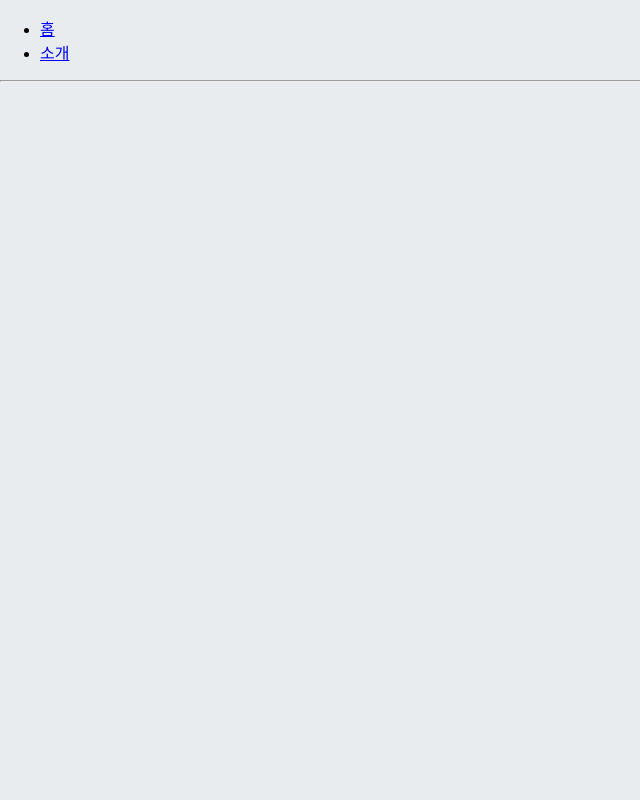
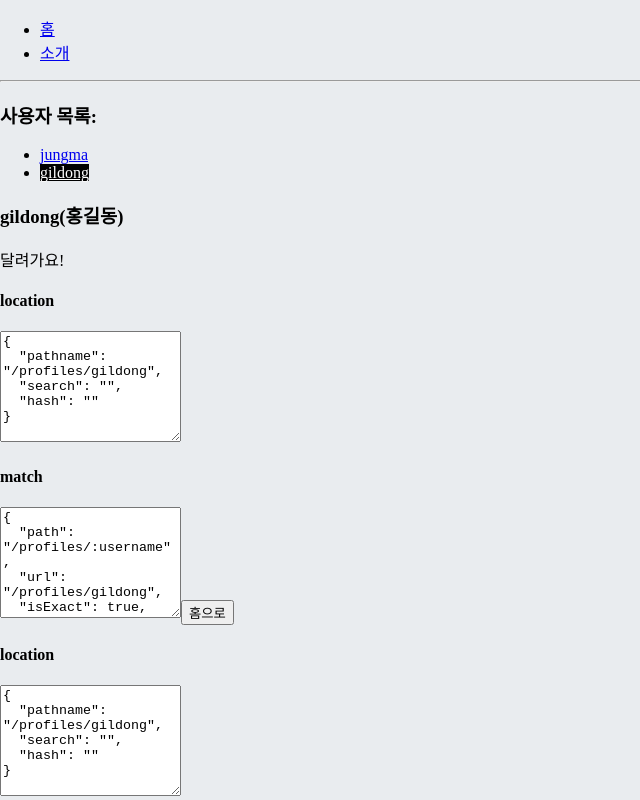
Before and after one commit to Jungma1/study-react, a React (Create React App) app: page /profiles/gildong in a window 1280 px wide. Shown: the top 800 px of the page, without its empty margins (0-640 px from the left). Built offline with nearby package versions, Linux system fonts and the light colour scheme.

Commit message:
Finish project!

```diff
--- a/package.json
+++ b/package.json
@@ -9,6 +9,7 @@
     "classnames": "^2.2.6",
     "node-sass": "4.14.1",
     "npm": "^7.6.3",
+    "qs": "^6.10.1",
     "react": "^17.0.1",
     "react-dom": "^17.0.1",
     "react-icons": "^4.2.0",
--- a/src/App.js
+++ b/src/App.js
@@ -1,7 +1,10 @@
 import React from 'react';
-import { Route, Link } from 'react-router-dom';
+import { Route, Link, Switch } from 'react-router-dom';
 import About from './pages/About';
+import HistorySample from './pages/HistorySample';
 import Home from './pages/Home';
+import Profile from './pages/Profile';
+import Profiles from './pages/Profiles';
 
 const App = () => {
   return (
@@ -15,8 +18,21 @@ const App = () => {
         </li>
       </ul>
       <hr />
+      <Switch>
         <Route path='/' component={Home} exact={true} />
-      <Route path='/about' component={About} />
+        <Route path={['/about', '/info']} component={About} />
+        <Route path='/profile/:username' component={Profile} />
+        <Route path='/profiles' component={Profiles} />
+        <Route path='/history' component={HistorySample} />
+        <Route
+          render={({ location }) => (
+            <div>
+              <h2>이 페이지는 존재하지 않습니다:</h2>
+              <p>{location.pathname}</p>
+            </div>
+          )}
+        />
+      </Switch>
     </div>
   );
 };
--- a/src/pages/About.js
+++ b/src/pages/About.js
@@ -1,10 +1,17 @@
 import React from 'react'
+import qs from 'qs';
 
-const About = () => {
+const About = ({ location }) => {
+	const query = qs.parse(location.search, {
+		ignoreQueryPrefix: true, // 이 설정을 통해 문자열 맨 앞의 ?를 생략
+	})
+	const showDetail = query.detail === 'true';
+
 	return (
 		<div>
 			<h1>소개</h1>
 			<p>이 프로젝트는 리액트 라우터 기초를 실습해 보는 예제 프로젝트입니다.</p>
+			{showDetail && <p>detail 값을 true로 설정하셨군요!</p>}
 		</div>
 	)
 }
--- /dev/null
+++ b/src/pages/HistorySample.js
@@ -0,0 +1,36 @@
+import React, { Component } from 'react';
+
+export class HistorySample extends Component {
+  // 뒤로 가기
+  handleGoBack = () => {
+    this.props.history.goBack();
+  };
+
+  // 홈으로 이동
+  handleGoHome = () => {
+    this.props.history.push('/');
+  };
+
+  componentDidMount() {
+    // 이것을 설정하고 나면 페이지에 변화가 생기려고 할 때마다 정말 나갈 것인지를 질문함
+    this.unblock = this.props.history.block('정말 떠나실 건가요?');
+  }
+
+  componentWillUnmount() {
+    // 컴포넌트가 언마운트되면 질문을 멈춤
+    if (this.unblock) {
+      this.unblock();
+    }
+  }
+
+  render() {
+    return (
+      <div>
+        <button onClick={this.handleGoBack}>뒤로</button>
+        <button onClick={this.handleGoHome}>홈으로</button>
+      </div>
+    );
+  }
+}
+
+export default HistorySample;
--- /dev/null
+++ b/src/pages/Profile.js
@@ -0,0 +1,34 @@
+import React from 'react';
+import WithRouterSample from './WithRouterSample';
+
+const data = {
+  jungma: {
+    name: '민병준',
+    description: '리액트를 좋아하는 개발자!',
+  },
+  gildong: {
+    name: '홍길동',
+    description: '달려가요!',
+  },
+};
+
+const Profile = ({ match }) => {
+  const { username } = match.params;
+  const profile = data[username];
+
+  if (!profile) {
+    return <div>존재하지 않는 사용자입니다.</div>;
+  }
+
+  return (
+    <div>
+      <h3>
+        {username}({profile.name})
+      </h3>
+      <p>{profile.description}</p>
+      <WithRouterSample />
+    </div>
+  );
+};
+
+export default Profile;
--- /dev/null
+++ b/src/pages/Profiles.js
@@ -0,0 +1,41 @@
+import React from 'react';
+import { Link, NavLink, Route } from 'react-router-dom';
+import Profile from './Profile';
+import WithRouterSample from './WithRouterSample';
+
+const Profiles = () => {
+  const activeStyle = {
+    background: 'black',
+    color: 'white',
+  };
+
+  return (
+    <div>
+      <h3>사용자 목록:</h3>
+      <ul>
+        <li>
+          <NavLink to='/profiles/jungma' activeStyle={activeStyle}>
+            jungma
+          </NavLink>
+        </li>
+        <li>
+          <NavLink to='/profiles/gildong' activeStyle={activeStyle}>
+            gildong
+          </NavLink>
+        </li>
+      </ul>
+
+      <Route
+        path='/profiles'
+        exact
+        render={() => <div>사용자를 선택해 주세요.</div>}
+      />
+
+      <Route path='/profiles/:username' component={Profile} />
+
+      <WithRouterSample />
+    </div>
+  );
+};
+
+export default Profiles;
--- /dev/null
+++ b/src/pages/WithRouterSample.js
@@ -0,0 +1,24 @@
+import React from 'react';
+import { withRouter } from 'react-router-dom';
+
+const WithRouterSample = ({ location, match, history }) => {
+  return (
+    <div>
+      <h4>location</h4>
+      <textarea
+        value={JSON.stringify(location, null, 2)}
+        rows={7}
+        readOnly={true}
+      />
+      <h4>match</h4>
+      <textarea
+        value={JSON.stringify(match, null, 2)}
+        rows={7}
+        readOnly={true}
+      />
+      <button onClick={() => history.push('/')}>홈으로</button>
+    </div>
+  );
+};
+
+export default withRouter(WithRouterSample);
```
Also changed, not shown: 1 other file (tests, documents, lock files or other folders). Lines whose indentation alone changed are shown as unchanged.
